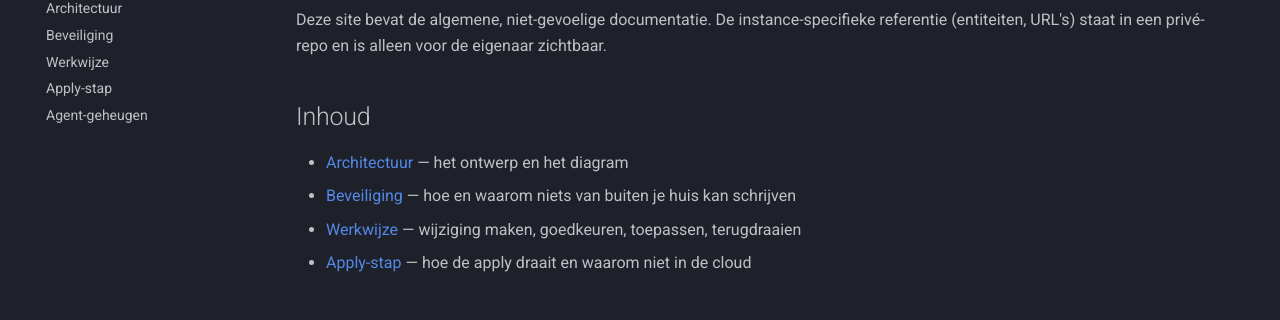
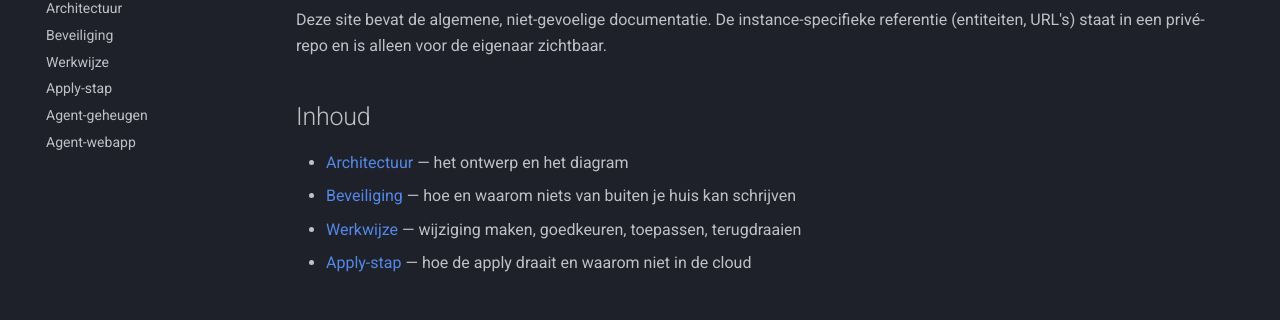
Before and after one commit to dirkjanv-prive/home-assistant-docs, an MkDocs documentation site: the page built from docs/index.md, in a window 1280 px wide. Shown: the part 265-585 px from the top of the page. Built offline with MkDocs 1.6.1 and Material for MkDocs 9.7.7, drawn with Linux system fonts in a browser that asks for light colours.

Commit message:
Voeg agent-webapp toe aan navigatie

```diff
--- a/mkdocs.yml
+++ b/mkdocs.yml
@@ -31,6 +31,7 @@ nav:
   - Werkwijze: werkwijze.md
   - Apply-stap: runner-setup.md
   - Agent-geheugen: agent-geheugen.md
+  - Agent-webapp: agent-webapp.md
 markdown_extensions:
   - admonition
   - pymdownx.highlight
```
